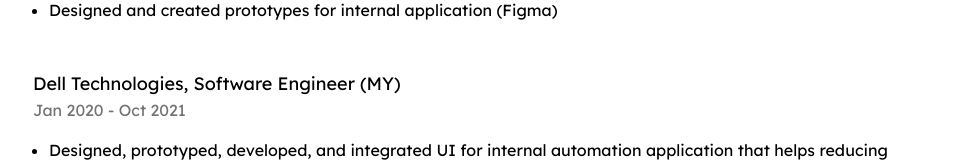
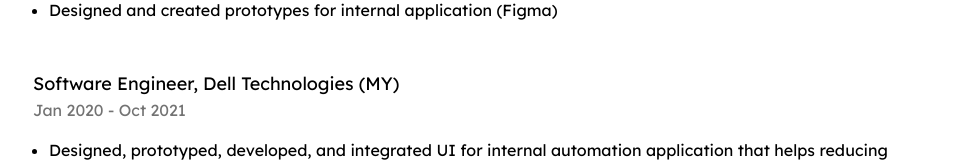
Before and after one commit to vincenth19/vincenth19, a Next.js app: page / in a window 1280 px wide. Shown: the part 1356-1518 px from the top of the page, without its empty margins (151-1123 px from the left). Built offline with nearby package versions, Linux system fonts and the light colour scheme; a web font is replaced by a local one.

Commit message:
fix: job info

```diff
--- a/src/app/page.tsx
+++ b/src/app/page.tsx
@@ -178,11 +178,11 @@ const MY_EXPERIENCES: TExperience[] = [
 		companyName: 'Aigens Technology',
 		companyCountryISOCode: 'HK',
 		dateStart: {
-			month: 'May',
-			year: 2022,
+			month: 'October',
+			year: 2021,
 		},
 		dateEnd: {
-			month: 'Dec',
+			month: 'April',
 			year: 2022,
 		},
 		jobDescription: [
@@ -193,8 +193,8 @@ const MY_EXPERIENCES: TExperience[] = [
 		],
 	},
 	{
-		jobTitle: 'Dell Technologies',
-		companyName: 'Software Engineer',
+		jobTitle: 'Software Engineer',
+		companyName: 'Dell Technologies',
 		companyCountryISOCode: 'MY',
 		dateStart: {
 			month: 'Jan',
@@ -243,7 +243,7 @@ const Experiences: FC<PropsExperiences> = ({ experiencesData }) => {
 							</span>
 							<ul className="my-4 list-disc pl-4">
 								{experience.jobDescription.map((desc, i) => {
-									return <li key={i}>{desc}</li>;
+									return <li key={`job-desc-${i}`}>{desc}</li>;
 								})}
 							</ul>
 						</div>
```
